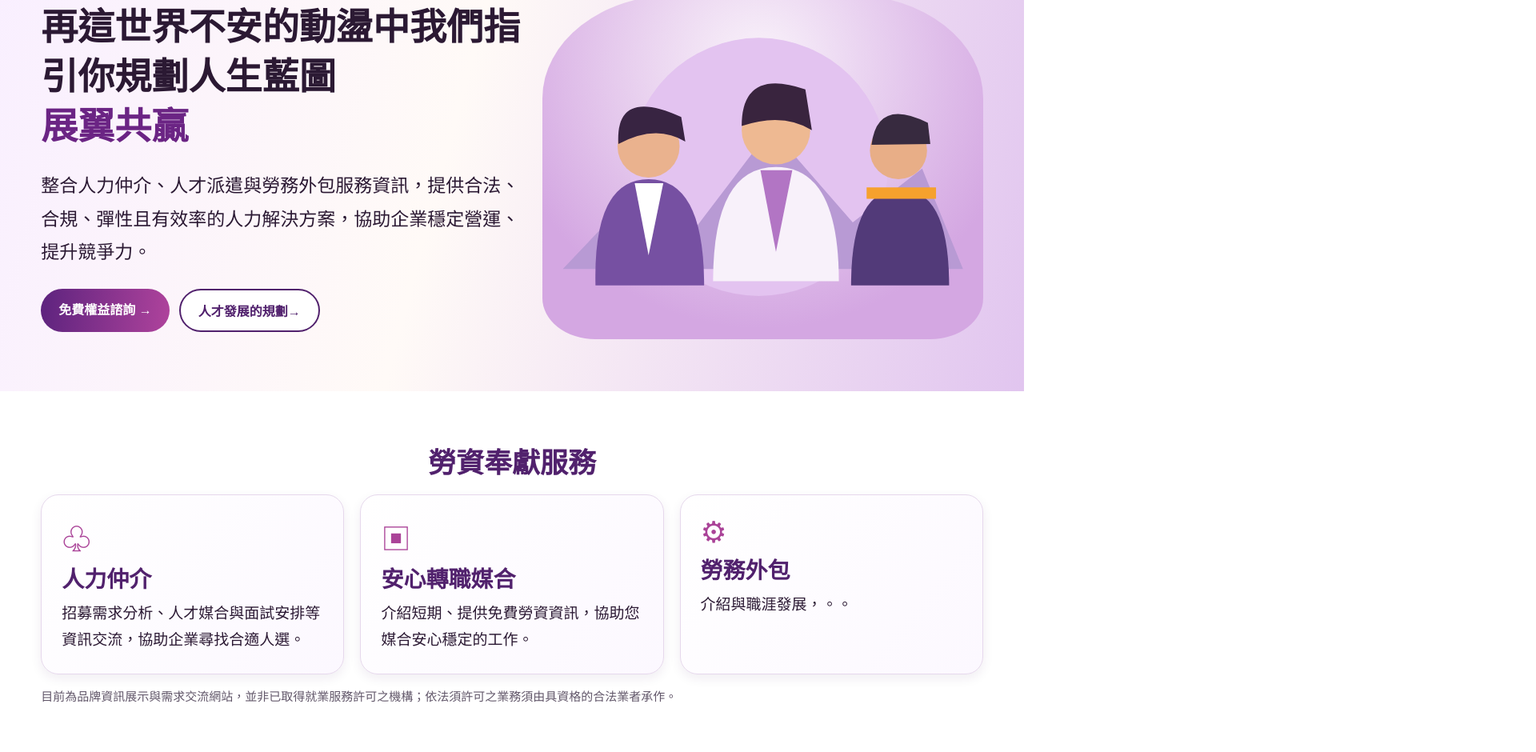
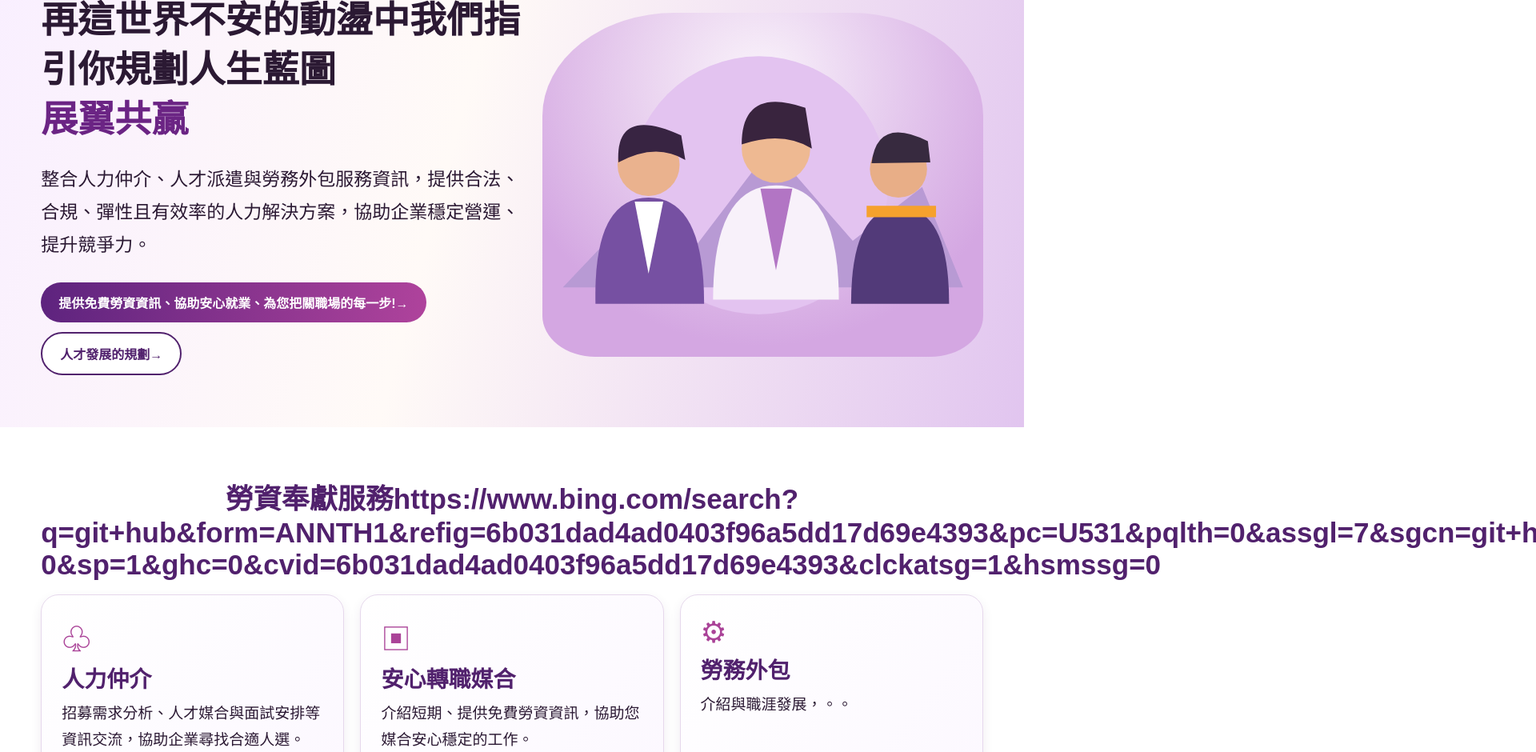
Before and after one commit to Kevin811118/hr-website-database, a plain HTML site: page index.html in a window 1280 px wide. Shown: the part 160-1100 px from the top of the page at 80% size, 1920 px wide, since content can reach past the window. Drawn offline with Linux system fonts and the light colour scheme.

Commit message:
更新首頁文案
強調免費諮詢與安心就業服務，為您把關細節，陪伴您走向職涯的每一步。

```diff
--- a/index.html
+++ b/index.html
@@ -5,8 +5,8 @@
 @media(min-width:1100px){.hero{min-height:470px}.cards{margin-top:-12px;position:relative;z-index:2}.card{min-height:165px}.card h3{margin:4px 0 8px}.card p{margin:0}.hero-art svg{width:100%}}@media(max-width:850px){.hero{padding:44px 6%}.hero h1{font-size:clamp(30px,7vw,44px)}.hero-art{border-radius:28px;min-height:260px}.cards{grid-template-columns:1fr}.brand strong{font-size:29px}nav{font-size:14px}.content h2{font-size:29px}}@media(max-width:500px){header{padding:12px 4%}.brand svg{width:74px;height:52px}nav{gap:10px}.btn{padding:11px 16px}.hero{gap:18px}.hero p{font-size:17px}.hero-art{min-height:190px}}
 </style></head><body>
 <header><a class="brand" href="#home"><svg viewBox="0 0 150 100" aria-label="F 展翼飛鳥標誌示意"><defs><linearGradient id="g" x1="0" y1="0" x2="1" y2="1"><stop stop-color="#521374"/><stop offset=".55" stop-color="#a8339b"/><stop offset="1" stop-color="#ff972d"/></linearGradient></defs><path fill="url(#g)" d="M70 47C46 24 22 19 4 6c10 30 37 42 65 46L48 78l23-10 12-19c19-5 43-18 61-42-26 12-40 9-63 29z"/><path fill="#ed8b29" d="M65 83L25 97l70-10z"/></svg><strong>昕辰培安</strong></a><nav><a href="#home">首頁</a><a href="#services">服務項目</a><a href="#industries">產業方案</a><a href="#talent">人才專區</a><a href="#contact">企業專區</a><a href="#about">關於我們</a><a class="btn" href="#contact">聯絡諮詢</a></nav></header>
-<main><section id="home" class="hero"><div><h1>再這世界不安的動盪中我們指引你規劃人生藍圖<br><span>展翼共贏</span></h1><p>整合人力仲介、人才派遣與勞務外包服務資訊，提供合法、合規、彈性且有效率的人力解決方案，協助企業穩定營運、提升競爭力。</p><div class="actions"><a class="btn" href="#contact">免費權益諮詢 →</a><a class="btn outline" href="#talent">人才發展的規劃→</a></div></div><div class="hero-art"><svg viewBox="0 0 540 350" role="img" aria-label=合規降險與創價值"><circle cx="265" cy="175" r="158" fill="#e3c3f0"/><path d="M25 300l90-95 70 48 95-125 100 115 85-66 50 123" fill="#b89ad4"/><g transform="translate(65 85)"><circle cx="65" cy="65" r="38" fill="#eab28e"/><path d="M28 62q-4-70 77-33l5 30q-36-22-82 3" fill="#382442"/><path d="M0 235q-3-130 65-130t68 130" fill="#7650a2"/><path d="M48 110l17 88 18-88" fill="white"/></g><g transform="translate(218 45)"><circle cx="68" cy="85" r="42" fill="#eeb992"/><path d="M26 80q0-72 78-45l8 50q-36-22-86-5" fill="#39243e"/><path d="M-9 270q0-140 77-140t77 140" fill="#f8f1fa"/><path d="M49 134l19 100 20-100" fill="#b275c4"/></g><g transform="translate(388 95)"><circle cx="48" cy="60" r="35" fill="#e8ae87"/><path d="M15 53q7-58 69-27l3 26" fill="#372a3f"/><path d="M-10 225q0-118 60-118t60 118" fill="#523a79"/><path d="M9 112h85" stroke="#f6a12d" stroke-width="14"/></g></svg></div></section>
-<section class="content" id="services"><h2>勞資奉獻服務</h2><div class="cards"><article class="card"><div class="ico">♧</div><h3>人力仲介</h3><p>招募需求分析、人才媒合與面試安排等資訊交流，協助企業尋找合適人選。</p></article><article class="card"><div class="ico">▣</div><h3>安心轉職媒合</h3><p>介紹短期、提供免費勞資資訊，協助您媒合安心穩定的工作。</p></article><article class="card"><div class="ico">⚙</div><h3>勞務外包</h3><p>介紹與職涯發展，。。</p></article></div><p class="note">目前為品牌資訊展示與需求交流網站，並非已取得就業服務許可之機構；依法須許可之業務須由具資格的合法業者承作。</p></section>
+<main><section id="home" class="hero"><div><h1>再這世界不安的動盪中我們指引你規劃人生藍圖<br><span>展翼共贏</span></h1><p>整合人力仲介、人才派遣與勞務外包服務資訊，提供合法、合規、彈性且有效率的人力解決方案，協助企業穩定營運、提升競爭力。</p><div class="actions"><a class="btn" href="#contact"> 提供免費勞資資訊、協助安心就業、為您把關職場的每一步!→</a><a class="btn outline" href="#talent">人才發展的規劃→</a></div></div><div class="hero-art"><svg viewBox="0 0 540 350" role="img" aria-label=合規降險與創價值"><circle cx="265" cy="175" r="158" fill="#e3c3f0"/><path d="M25 300l90-95 70 48 95-125 100 115 85-66 50 123" fill="#b89ad4"/><g transform="translate(65 85)"><circle cx="65" cy="65" r="38" fill="#eab28e"/><path d="M28 62q-4-70 77-33l5 30q-36-22-82 3" fill="#382442"/><path d="M0 235q-3-130 65-130t68 130" fill="#7650a2"/><path d="M48 110l17 88 18-88" fill="white"/></g><g transform="translate(218 45)"><circle cx="68" cy="85" r="42" fill="#eeb992"/><path d="M26 80q0-72 78-45l8 50q-36-22-86-5" fill="#39243e"/><path d="M-9 270q0-140 77-140t77 140" fill="#f8f1fa"/><path d="M49 134l19 100 20-100" fill="#b275c4"/></g><g transform="translate(388 95)"><circle cx="48" cy="60" r="35" fill="#e8ae87"/><path d="M15 53q7-58 69-27l3 26" fill="#372a3f"/><path d="M-10 225q0-118 60-118t60 118" fill="#523a79"/><path d="M9 112h85" stroke="#f6a12d" stroke-width="14"/></g></svg></div></section>
+<section class="content" id="services"><h2>勞資奉獻服務https://www.bing.com/search?q=git+hub&form=ANNTH1&refig=6b031dad4ad0403f96a5dd17d69e4393&pc=U531&pqlth=0&assgl=7&sgcn=git+hub&qs=HS&sgtpv=HS&smvpcn=0&swbcn=6&sctcn=0&sc=6-0&sp=1&ghc=0&cvid=6b031dad4ad0403f96a5dd17d69e4393&clckatsg=1&hsmssg=0</h2><div class="cards"><article class="card"><div class="ico">♧</div><h3>人力仲介</h3><p>招募需求分析、人才媒合與面試安排等資訊交流，協助企業尋找合適人選。</p></article><article class="card"><div class="ico">▣</div><h3>安心轉職媒合</h3><p>介紹短期、提供免費勞資資訊，協助您媒合安心穩定的工作。</p></article><article class="card"><div class="ico">⚙</div><h3>勞務外包</h3><p>介紹與職涯發展，。。</p></article></div><p class="note">目前為品牌資訊展示與需求交流網站，並非已取得就業服務許可之機構；依法須許可之業務須由具資格的合法業者承作。</p></section>
 <section class="content two"><div id="industries"><h2>服務產業</h2><div class="chips"><span>製造業</span><span>物流倉儲</span><span>零售通路</span><span>餐飲服務</span><span>營建工程</span><span>辦公行政</span><span>更多產業</span></div></div><div id="about"><h2>服務理念</h2><div class="advantages"><div>重視法令合規</div><div>以需求為核心</div><div>彈性規劃</div><div>促進人才發展</div><div>專業溝通</div><div>追求長期合作</div></div></div></section>
 <section class="content" id="talent"><h2>人才專區</h2><p style="text-align:center;font-size:20px">歡迎交流求職方向與職涯需求。正式職缺及登記功能將於完成相關安排後開放。</p></section>
 <section class="content" id="contact"><h2>合作需求交流</h2><div class="contact"><p>以下表單為本機示範版，尚未連接資料庫或電子郵件，提交不會傳送個人資料。</p><form id="f"><label>諮詢類型<select required><option value="">請選擇</option><option>企業合作</option><option>人才交流</option><option>其他詢問</option></select></label><label>稱呼<input required placeholder="您的稱呼"></label><label>聯絡方式<input placeholder="電子郵件或其他聯絡方式"></label><label>需求說明<textarea required placeholder="簡單描述您的需求"></textarea></label><button class="btn" type="submit">檢視填寫內容</button><p id="msg" class="note" aria-live="polite"></p></form></div></section></main><footer>以專業・誠信・效率，連結企業與人才的發展機會<small>© 昕辰培安｜品牌展示網站・尚未對外營運</small></footer><script>document.querySelector('#f').addEventListener('submit',function(e){e.preventDefault();document.querySelector('#msg').textContent='表單已完成填寫示範。網站尚未設定資料接收，內容未送出。';});</script></body></html>
```
